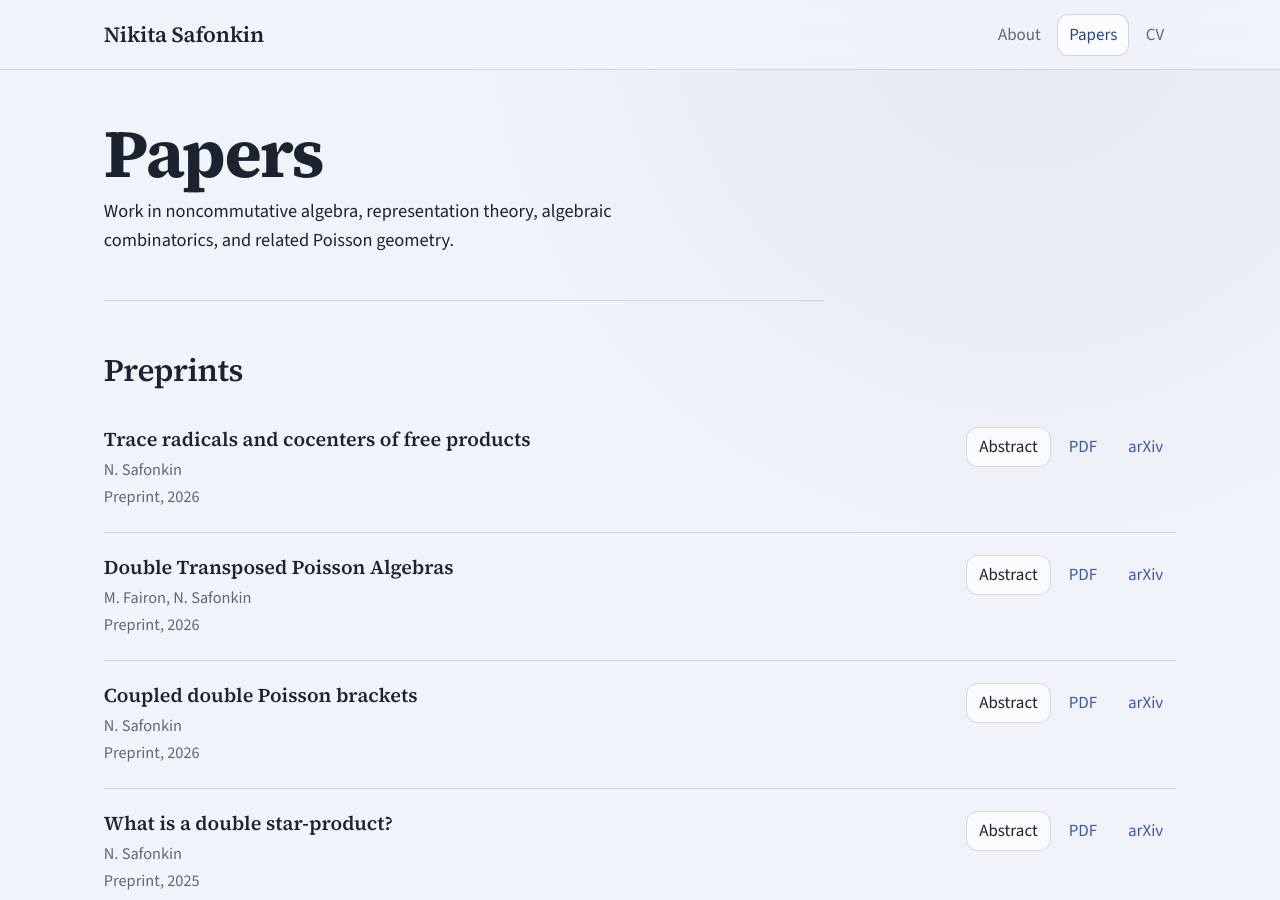
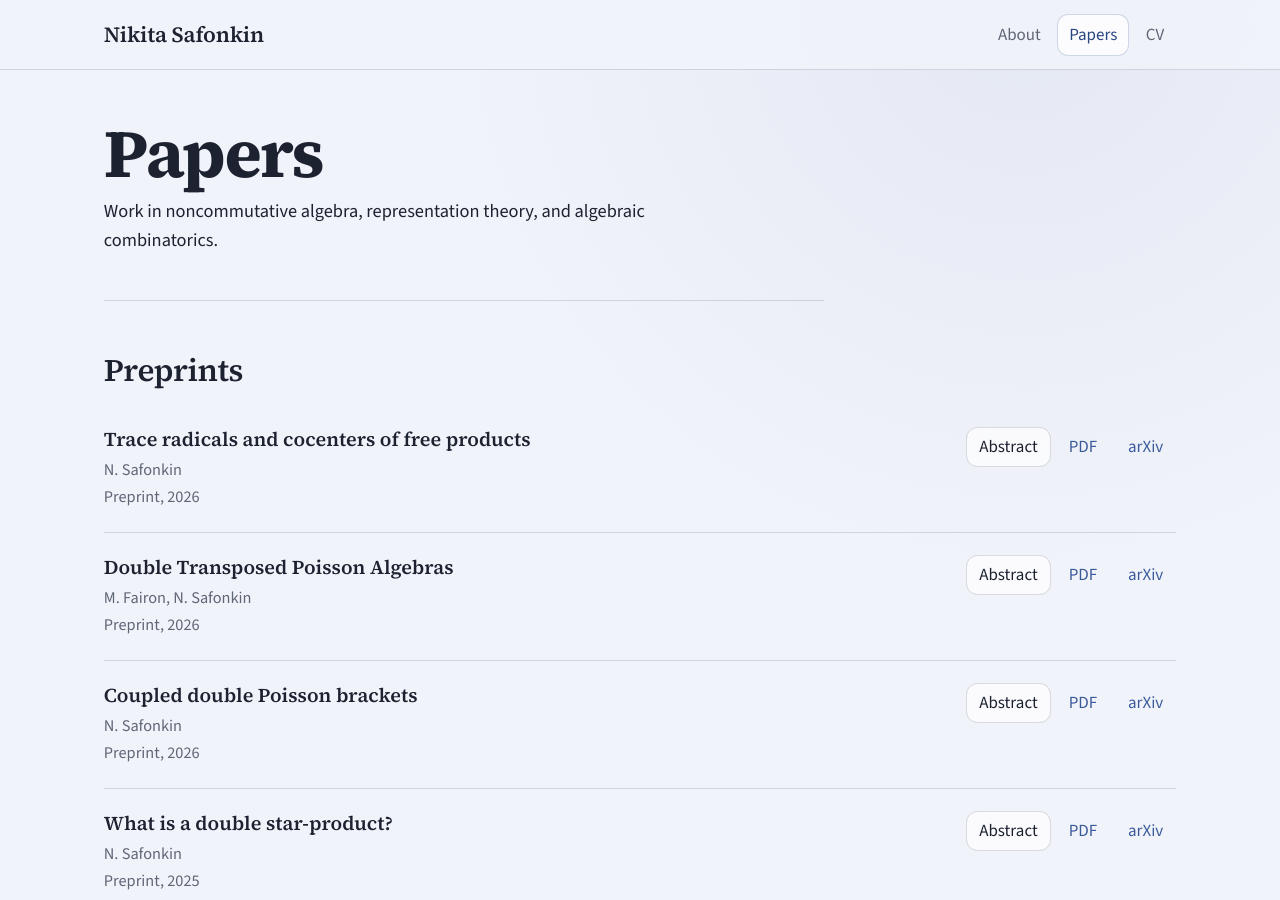
Before and after one commit to n-safonkin/n-safonkin.github.io, a Jekyll site: the page built from papers.html, in a window 1280 px wide and 900 px high. Built offline with Jekyll 4.4.1, drawn with Linux system fonts in a browser that asks for light colours.

Commit message:
Shorten papers page research summary

```diff
--- a/papers.html
+++ b/papers.html
@@ -12,7 +12,7 @@ extra_js:
 
 <header class="publications-intro">
   <h1>Papers</h1>
-  <p>Work in noncommutative algebra, representation theory, algebraic combinatorics, and related Poisson geometry.</p>
+  <p>Work in noncommutative algebra, representation theory, and algebraic combinatorics.</p>
 </header>
 
 <section class="publication-group" aria-labelledby="preprints-heading">
```
